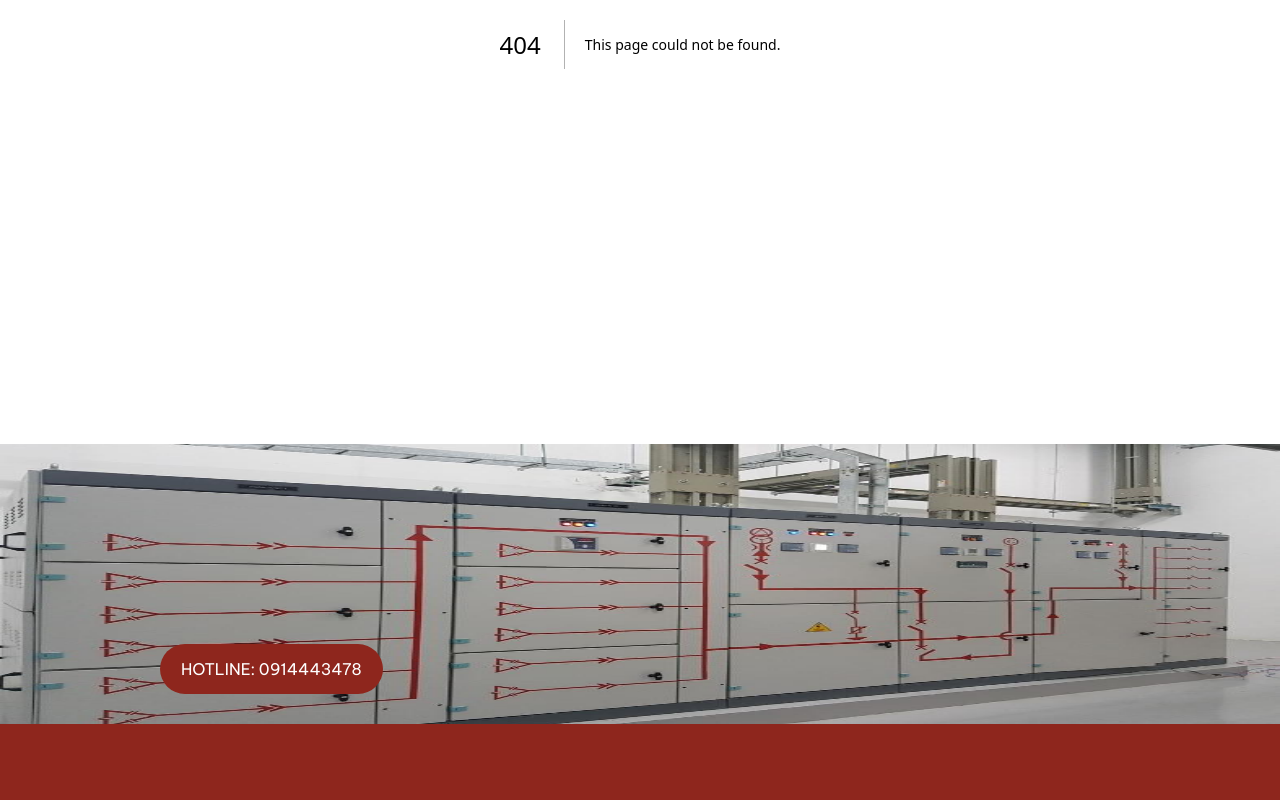
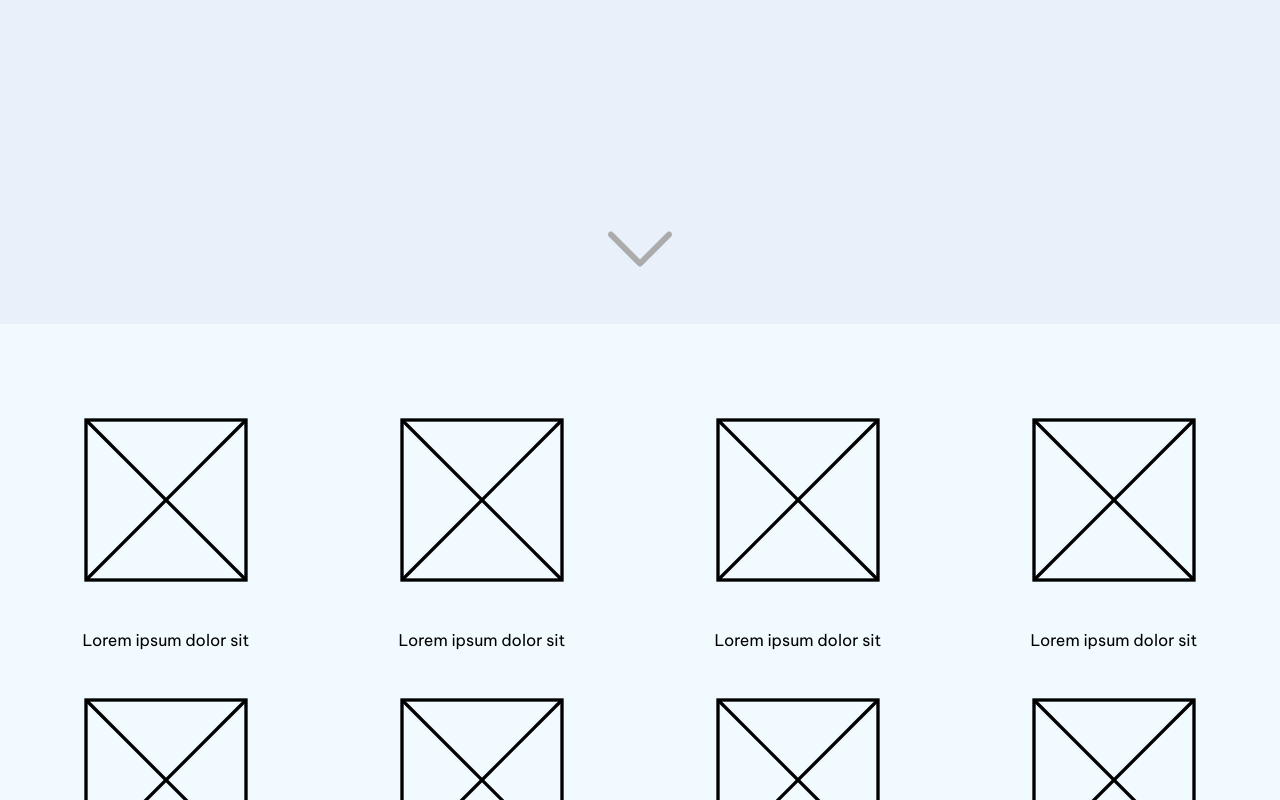
Before and after one commit to axelnguyen0701/duyhao, a Next.js app: page /products in a window 1280 px wide. Before the commit this address had no page. Shown: the part 500-1300 px from the top of the page. Built offline with nearby package versions, Linux system fonts and the light colour scheme.

Commit message:
Add products route

```diff
--- a/app/NavBar/NavBar.jsx
+++ b/app/NavBar/NavBar.jsx
@@ -1,4 +1,5 @@
 import Image from "next/image";
+import Link from "next/link";
 export default function NavBar() {
     return (
         <nav class="bg-duy-hao-gray border-gray-200 py-3 drop-shadow-lg text-lg">
@@ -41,45 +42,45 @@ export default function NavBar() {
                 >
                     <ul class="font-medium flex flex-col p-4 md:p-0 mt-4 md:flex-row md:space-x-11 md:mt-0 md:border-0 text-black">
                         <li>
-                            <a
-                                href="#"
+                            <Link
+                                href="/"
                                 class="block py-2 pl-3 pr-4 bg-blue-700 rounded md:bg-transparent md:p-0 md:hover:text-gray-500"
                                 aria-current="page"
                             >
                                 CÔNG TY
-                            </a>
+                            </Link>
                         </li>
                         <li>
-                            <a
-                                href="#"
+                            <Link
+                                href="/products"
                                 class="block py-2 pl-3 pr-4 rounded hover:text-gray-500 hover:bg-gray-100 md:hover:bg-transparent md:border-0 md:p-0"
                             >
                                 SẢN PHẨM
-                            </a>
+                            </Link>
                         </li>
                         <li>
-                            <a
+                            <Link
                                 href="#"
                                 class="block py-2 pl-3 pr-4 rounded hover:text-gray-500 hover:bg-gray-100 md:hover:bg-transparent md:border-0 md:p-0"
                             >
                                 DỰ ÁN
-                            </a>
+                            </Link>
                         </li>
                         <li>
-                            <a
+                            <Link
                                 href="#"
                                 class="block py-2 pl-3 pr-4 rounded hover:text-gray-500 hover:bg-gray-100 md:hover:bg-transparent md:border-0 md:p-0"
                             >
                                 VỀ CHÚNG TÔI
-                            </a>
+                            </Link>
                         </li>
                         <li>
-                            <a
+                            <Link
                                 href="#"
                                 class="block py-2 pl-3 pr-4 rounded hover:text-gray-500 hover:bg-gray-100 md:hover:bg-transparent md:border-0 md:p-0"
                             >
                                 LIÊN HỆ
-                            </a>
+                            </Link>
                         </li>
                         <li class="self-end pl-8 space-x-2">
                             <span>
--- /dev/null
+++ b/app/products/Hero/Hero.js
@@ -0,0 +1,42 @@
+import Link from "next/link";
+
+export default function Hero() {
+    return (
+        <section
+            id="hero"
+            className="flex flex-col items-center text-center h-4/5 w-full justify-center h-[85vh] bg-[#2E2F8A0B]"
+        >
+            <div className="text-4xl space-y-2 font-semibold mb-7 text-gray-500 leading-relaxed">
+                <h2>
+                    TỰ HÀO LÀ MỘT NHÀ SẢN XUẤT <br /> VÀ CUNG CẤP HÀNG ĐẦU VIỆT
+                    NAM
+                </h2>
+            </div>
+            <div className="relative top-48 text-white">
+                <Link href="#product-list">
+                    <svg
+                        fill="#ACABAB"
+                        height="64px"
+                        width="64px"
+                        id="Layer_1"
+                        viewBox="0 0 330 330"
+                        stroke="#ACABAB"
+                    >
+                        <g id="SVGRepo_bgCarrier" stroke-width="0"></g>
+                        <g
+                            id="SVGRepo_tracerCarrier"
+                            stroke-linecap="round"
+                            stroke-linejoin="round"
+                        ></g>
+                        <g id="SVGRepo_iconCarrier">
+                            <path
+                                id="XMLID_225_"
+                                d="M325.607,79.393c-5.857-5.857-15.355-5.858-21.213,0.001l-139.39,139.393L25.607,79.393 c-5.857-5.857-15.355-5.858-21.213,0.001c-5.858,5.858-5.858,15.355,0,21.213l150.004,150c2.813,2.813,6.628,4.393,10.606,4.393 s7.794-1.581,10.606-4.394l149.996-150C331.465,94.749,331.465,85.251,325.607,79.393z"
+                            ></path>{" "}
+                        </g>
+                    </svg>
+                </Link>
+            </div>
+        </section>
+    );
+}
--- /dev/null
+++ b/app/products/ProductList/ProductList.js
@@ -0,0 +1,35 @@
+export default function ProductList() {
+    const productLists = [...Array(10).keys()];
+    const rendederedProductList = productLists.map((e) => (
+        <div key={e}>
+            <svg
+                width="256px"
+                height="256px"
+                viewBox="-6.4 -6.4 76.80 76.80"
+                xmlns="http://www.w3.org/2000/svg"
+                fill="none"
+                stroke="#000000"
+            >
+                <g id="SVGRepo_bgCarrier" stroke-width="0"></g>
+                <g
+                    id="SVGRepo_tracerCarrier"
+                    stroke-linecap="round"
+                    stroke-linejoin="round"
+                ></g>
+                <g id="SVGRepo_iconCarrier">
+                    <rect x="8" y="8" width="48" height="48"></rect>
+                    <line x1="56" y1="8" x2="8" y2="56"></line>
+                    <line x1="56" y1="56" x2="8" y2="8"></line>
+                </g>
+            </svg>
+            <h3 className="text-center">Lorem ipsum dolor sit</h3>
+        </div>
+    ));
+    return (
+        <section className="w-full mt-8 p-4" id="product-list">
+            <div className="grid grid-cols-4 gap-x-4 justify-items-center">
+                {rendederedProductList}
+            </div>
+        </section>
+    );
+}
--- /dev/null
+++ b/app/products/page.js
@@ -0,0 +1,10 @@
+import Hero from "./Hero/Hero";
+import ProductList from "./ProductList/ProductList";
+export default function Home() {
+    return (
+        <main className="flex min-h-screen flex-col items-center bg-duy-hao-blue">
+            <Hero />
+            <ProductList />
+        </main>
+    );
+}
```
